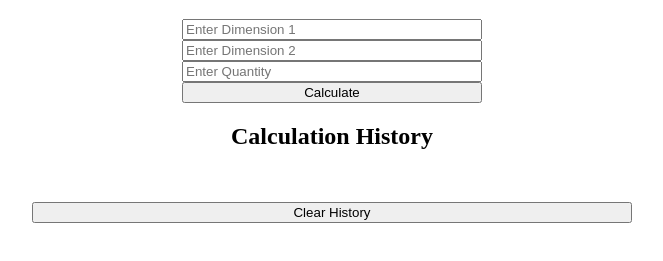
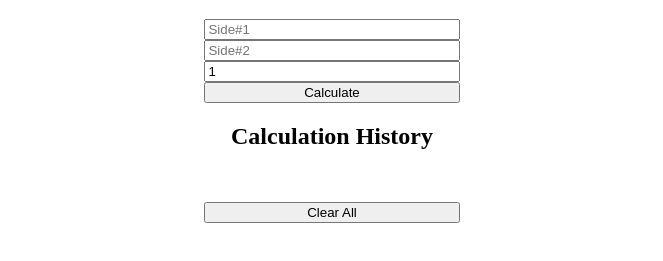
Before and after one commit to DevStudenko/canvas-calculator, a plain HTML site: page index.html in a window 1280 px wide. Shown: the part 61-322 px from the top of the page, without its empty margins (308-971 px from the left). Drawn offline with Linux system fonts and the light colour scheme.

Commit message:
fixed clearAll out of bounds display

```diff
--- a/index.html
+++ b/index.html
@@ -11,9 +11,9 @@
     <div class="container">
         <h1>Canvas Calculator</h1>
         <div class="input-form">
-            <input type="number" id="dimension1" placeholder="Enter Dimension 1">
-            <input type="number" id="dimension2" placeholder="Enter Dimension 2">
-            <input type="number" id="quantity" placeholder="Enter Quantity">
+            <input type="number" id="dimension1" placeholder='Side#1'>
+            <input type="number" id="dimension2" placeholder='Side#2'>
+            <input type="number" id="quantity" value='1'>
 
             <button id="calculate">Calculate</button>
         </div>
@@ -21,7 +21,7 @@
         <div class="history">
             <h2>Calculation History</h2>
             <ul id="history-list"></ul>
-            <button id="clear-history">Clear History</button>
+            <button id="clear-history">Clear All</button>
         </div>
     </div>
     <script src="script.js"></script>
--- a/style.css
+++ b/style.css
@@ -1,11 +1,3 @@
-#inputArea {
-    margin-bottom: 20px;
-}
-
-#inputArea input {
-    margin-right: 10px;
-}
-
 .result-item {
     border: 1px solid #ccc;
     padding: 10px;
@@ -13,17 +5,13 @@
     background-color: #f9f9f9;
 }
 
-.error-message {
-    color: red;
-    margin-top: 10px;
-}
 
 .container {
     display: flex;
     flex-direction: column;
     align-items: center;
     justify-content: center;
-    max-width: 100%;
+    max-width: 50%;
 }
 
 h1,
@@ -34,20 +22,20 @@ h2 {
 .input-form {
     display: flex;
     flex-direction: column;
-    max-width: 100%;
+    width: 100%;
 }
 
 #dimension1,
 #dimension2,
 #quantity {
-    width: 300px;
+    width: 100%;
 }
 
 .history {
     display: flex;
     flex-direction: column;
     justify-content: center;
-    width: 600px;
+    width: 100%;
 }
 
 ul {
@@ -68,7 +56,10 @@ ul>li {
 
 
 body {
-    max-width: 1100px;
+    display: flex;
+    justify-content: center;
+    align-items: flex-start;
+    width: 100%;
     max-height: 100vh;
     margin: 0 auto;
 }
```
